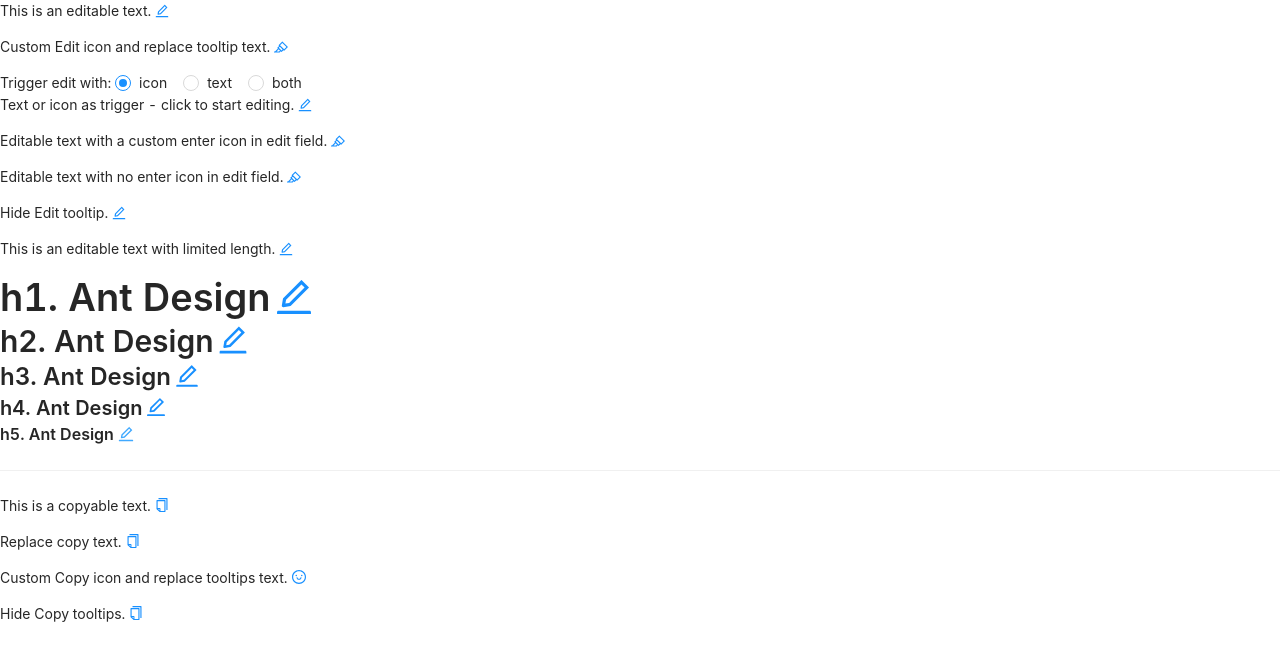
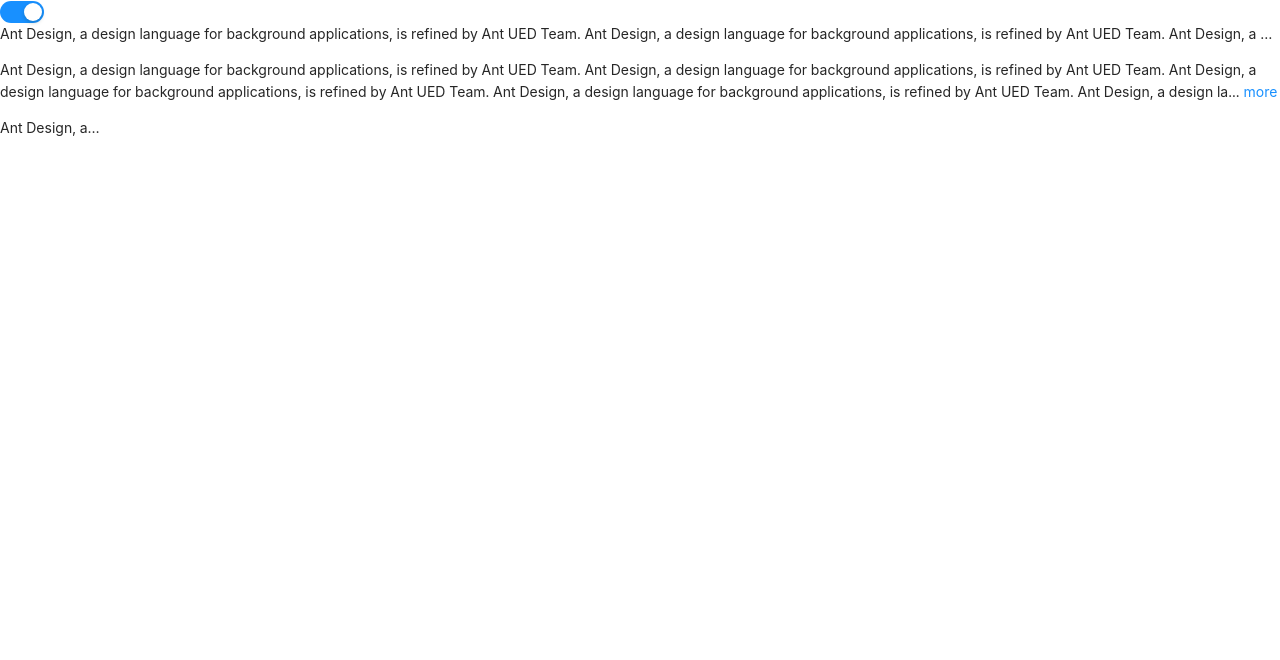
Before and after one commit to namgeek74/react-antd, a React (Create React App) app: page / in a window 1280 px wide. Shown: the top 660 px of the page. Built offline with nearby package versions, Linux system fonts and the light colour scheme.

Commit message:
typograph expand collapse

```diff
--- a/src/App.js
+++ b/src/App.js
@@ -14,6 +14,7 @@
 import Typo from "./components/Typo";
 import TypoText from './components/TypoText';
 import Editable from './components/Editable';
+import Expandable from './components/Expanable';
 
 const App = () => {
   const [date, setDate] = useState(null);
@@ -51,7 +52,7 @@
       <StarOutlined />
       <StarFilled />
       <StarTwoTone twoToneColor="#eb2f96" /> */}
-      <Editable />
+      <Expandable />
     </>
   );
 };
--- /dev/null
+++ b/src/components/Expanable.js
@@ -0,0 +1,67 @@
+import { Switch, Typography } from 'antd';
+import React, { useState } from 'react';
+
+const { Paragraph, Text } = Typography;
+
+const Expandable = () => {
+    const [ellipsis, setEllipsis] = useState(true);
+    return (
+        <>
+            <Switch
+                checked={ellipsis}
+                onChange={() => {
+                    setEllipsis(!ellipsis);
+                }}
+            />
+
+            <Paragraph ellipsis={ellipsis}>
+                Ant Design, a design language for background applications, is refined by Ant UED Team. Ant
+                Design, a design language for background applications, is refined by Ant UED Team. Ant
+                Design, a design language for background applications, is refined by Ant UED Team. Ant
+                Design, a design language for background applications, is refined by Ant UED Team. Ant
+                Design, a design language for background applications, is refined by Ant UED Team. Ant
+                Design, a design language for background applications, is refined by Ant UED Team.
+            </Paragraph>
+
+            <Paragraph
+                ellipsis={
+                    ellipsis
+                        ? {
+                            rows: 2,
+                            expandable: true,
+                            symbol: 'more',
+                        }
+                        : false
+                }
+            >
+                Ant Design, a design language for background applications, is refined by Ant UED Team. Ant
+                Design, a design language for background applications, is refined by Ant UED Team. Ant
+                Design, a design language for background applications, is refined by Ant UED Team. Ant
+                Design, a design language for background applications, is refined by Ant UED Team. Ant
+                Design, a design language for background applications, is refined by Ant UED Team. Ant
+                Design, a design language for background applications, is refined by Ant UED Team.
+            </Paragraph>
+
+            <Text
+                style={
+                    ellipsis
+                        ? {
+                            width: 100,
+                        }
+                        : undefined
+                }
+                ellipsis={
+                    ellipsis
+                        ? {
+                            tooltip: 'I am ellipsis now!',
+                        }
+                        : false
+                }
+            >
+                Ant Design, a design language for background applications, is refined by Ant UED Team.
+            </Text>
+        </>
+    );
+};
+
+export default Expandable;
```
